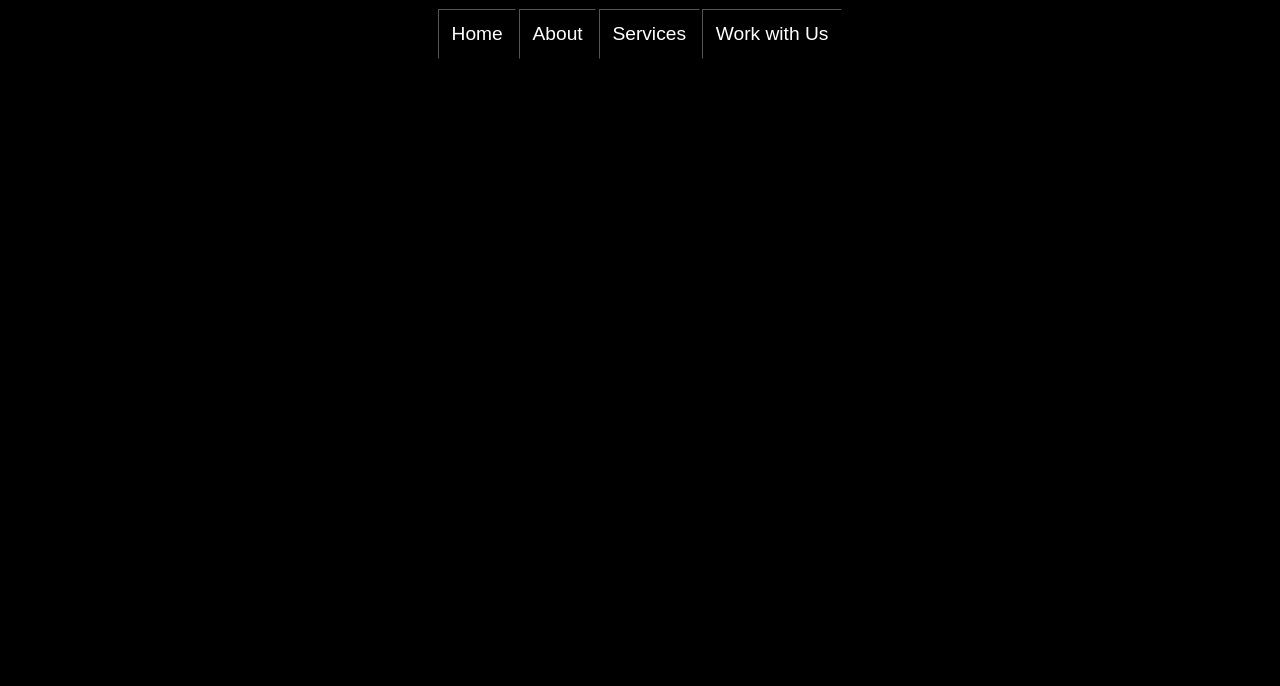
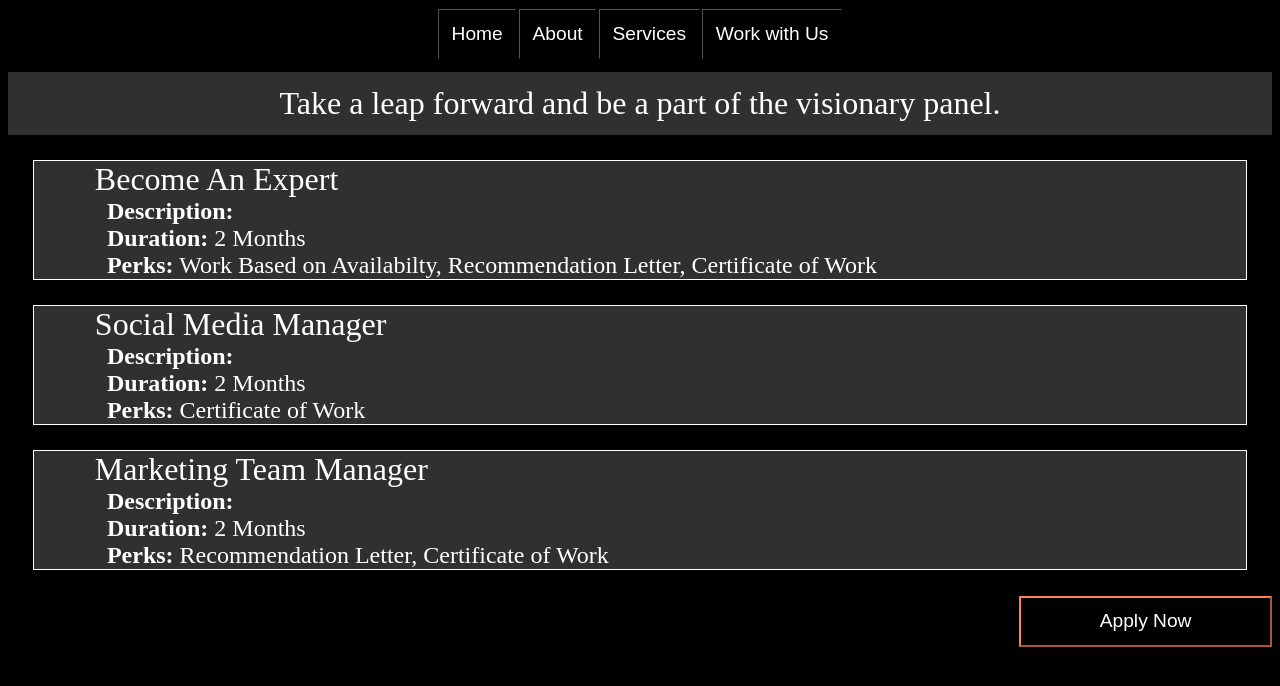
Before and after one commit to forkIT-Services-Products/homePage, a plain HTML site: page joinus.html in a window 1280 px wide. Drawn offline with Linux system fonts and the light colour scheme.

Commit message:
Join Us Page Updated

```diff
--- a/joinus.html
+++ b/joinus.html
@@ -1,6 +1,7 @@
 <!DOCTYPE html>
     <head>
         <link rel="stylesheet" type="text/css" href="./styles/style.css">
+        <link rel="stylesheet" type="text/css" href="./styles/joinus-style.css">
         <title>
             forkIT: Work for Us
         </title>
@@ -12,5 +13,43 @@
             <button class="nav-bar-btn nav-button" onclick="window.location.href='./services.html'">Services</button>
             <button class="nav-bar-btn nav-button" onclick="window.location.href='./joinus.html'">Work with Us</button>
         </div>
+        <div class="join-us-main">
+            <div class="join-main-title">
+                Take a leap forward and be a part of the visionary panel.
+            </div>
+            <div class="join-us-position">
+                <div class="join-us-position-title">
+                    Become An Expert
+                </div>
+                <div class="join-us-position-description">
+                    <b>Description:</b> <br />
+                    <b>Duration:</b> 2 Months <br />
+                    <b>Perks:</b> Work Based on Availabilty, Recommendation Letter, Certificate of Work <br />
+                </div>
+            </div>
+            <div class="join-us-position">
+                <div class="join-us-position-title">
+                    Social Media Manager
+                </div>
+                <div class="join-us-position-description">
+                    <b>Description:</b> <br />
+                    <b>Duration:</b> 2 Months <br />
+                    <b>Perks:</b> Certificate of Work <br />
+                </div>
+            </div>
+            <div class="join-us-position">
+                <div class="join-us-position-title">
+                    Marketing Team Manager
+                </div>
+                <div class="join-us-position-description">
+                    <b>Description:</b> <br />
+                    <b>Duration:</b> 2 Months <br />
+                    <b>Perks:</b> Recommendation Letter, Certificate of Work <br />
+                </div>
+            </div>
+            <div class="join-us-apply">
+                <button class="join-us-apply-button" onclick="window.location.href='https://forms.gle/fkf6KMQ6wSrT9Mnq6'">Apply Now</button>
+            </div>
+        </div>
     </body>
 </html>
--- /dev/null
+++ b/styles/joinus-style.css
@@ -0,0 +1,44 @@
+.join-us-main
+{
+    color: white;
+}
+.join-us-position
+{
+    border-color: white;
+    border-style: solid;
+    border-width: 1px;
+    margin: 2%;
+    background-color: #303030;
+}
+.join-us-position-title
+{
+    font-size: 2em;
+    margin-left: 5%;
+}
+.join-us-position-description
+{
+    font-size: 1.5em;
+    margin-left: 6%;
+}
+.join-main-title
+{
+    font-size: 2em;
+    text-align: center;
+    margin-top: 1%;
+    background-color: #303030;
+    padding: 1%;
+}
+.join-us-apply
+{
+    justify-content: right;
+    text-align: right;
+}
+.join-us-apply-button
+{
+    width: 20%;
+    border-color: coral;
+    padding: 1%;
+    background-color: black;
+    font-size: 1.2em;
+    color: white;
+}
--- /dev/null
+++ b/styles/services-styles.css
@@ -0,0 +1,6 @@
+.services-text
+{
+    font-size: 5em;
+    color: white;
+    text-align: center;
+}
```
